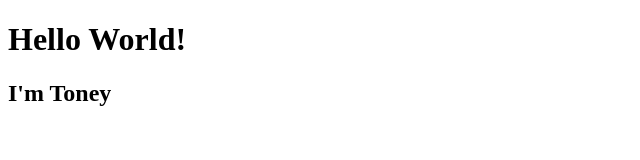
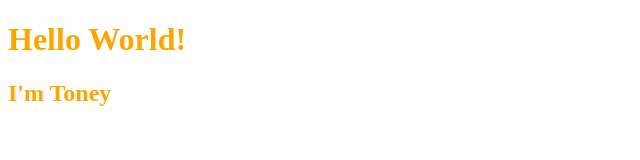
Before and after one commit to toneyhiggins2/toneyhiggins2.github.io, a plain HTML site: page index.html in a window 1280 px wide. Shown: the whole page, without its empty margins (0-640 px from the left). Drawn offline with Linux system fonts and the light colour scheme.

Commit message:
adding style sheet

```diff
--- a/index.html
+++ b/index.html
@@ -4,6 +4,8 @@
     <meta charset="UTF-8">
     <meta name="viewport" content="width=device-width, initial-scale=1.0">
     <meta http-equiv="X-UA-Compatible" content="ie=edge">
+    <link rel="stylesheet" href="style.css">
+
     <title>My Page</title>
 </head>
 <body>
--- /dev/null
+++ b/style.css
@@ -0,0 +1,3 @@
+body {
+    color: orange;
+}
```
